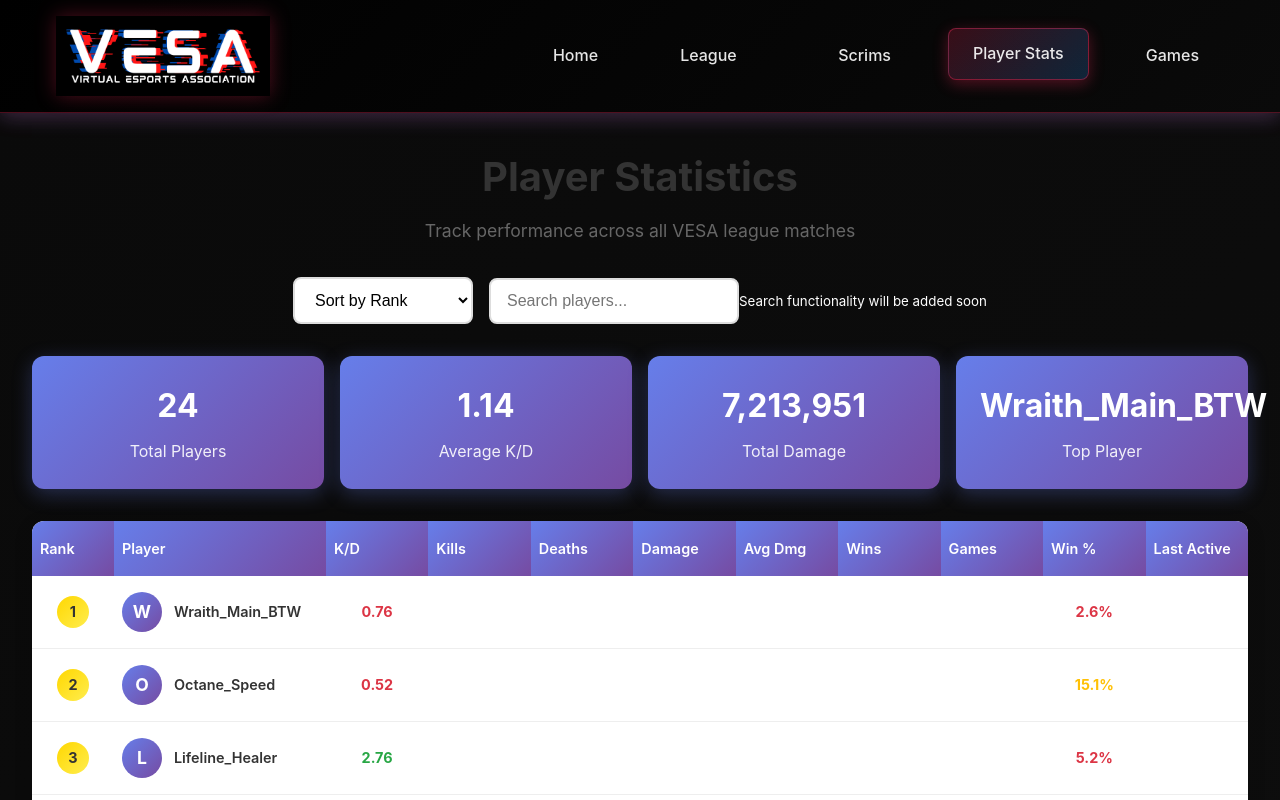
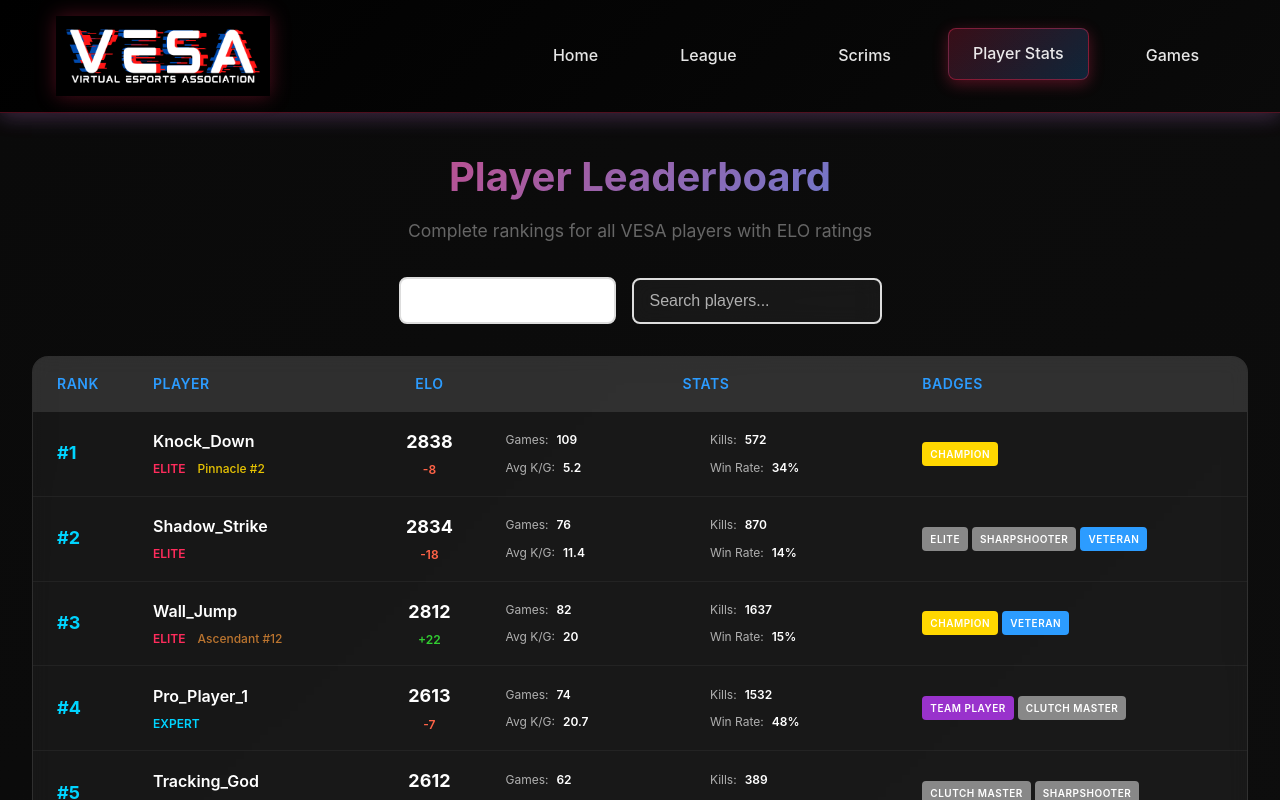
Before and after one commit to JakeMorales/VESAWeb, an Angular app: page /players in a window 1280 px wide. Shown: the top 800 px of the page. Built offline with nearby package versions, Linux system fonts and the light colour scheme.

Commit message:
feat: Update player stats and scrims components to enhance leaderboard functionality and improve player sorting

```diff
--- a/src/app/pages/player-stats/player-stats.component.ts
+++ b/src/app/pages/player-stats/player-stats.component.ts
@@ -1,38 +1,25 @@
-import { Component, OnInit } from '@angular/core';
+import { Component, OnInit, HostListener } from '@angular/core';
 import { CommonModule } from '@angular/common';
-
-interface Player {
-  id: number;
-  username: string;
-  rank: number;
-  kills: number;
-  deaths: number;
-  damage: number;
-  wins: number;
-  gamesPlayed: number;
-  kdr: number;
-  avgDamage: number;
-  winRate: number;
-  lastActive: string;
-}
+import { FormsModule } from '@angular/forms';
+import { ScrimsLeaderboardComponent, ScrimPlayer } from '../../components/scrims-leaderboard/scrims-leaderboard.component';
 
 @Component({
   selector: 'app-player-stats',
   standalone: true,
-  imports: [CommonModule],
+  imports: [CommonModule, FormsModule, ScrimsLeaderboardComponent],
   template: `
     <div class="player-stats-container">
       <div class="header-section">
-        <h1>Player Statistics</h1>
-        <p>Track performance across all VESA league matches</p>
+        <h1>Player Leaderboard</h1>
+        <p>Complete rankings for all VESA players with ELO ratings</p>
 
         <div class="filter-controls">
           <select (change)="onSortChange($event)" class="sort-select">
-            <option value="rank">Sort by Rank</option>
-            <option value="kills">Sort by Kills</option>
-            <option value="kdr">Sort by K/D Ratio</option>
-            <option value="damage">Sort by Damage</option>
+            <option value="elo">Sort by ELO</option>
+            <option value="kills">Sort by Total Kills</option>
             <option value="winRate">Sort by Win Rate</option>
+            <option value="gamesPlayed">Sort by Games Played</option>
+            <option value="averageKills">Sort by Avg Kills</option>
           </select>
 
           <div class="search-box">
@@ -40,82 +27,161 @@ interface Player {
               type="text"
               placeholder="Search players..."
               class="search-input"
+              [(ngModel)]="searchTerm"
+              (ngModelChange)="onSearchModelChange()"
             >
-            <small>Search functionality will be added soon</small>
           </div>
         </div>
       </div>
 
-      <div class="stats-overview">
-        <div class="stat-card">
-          <h3>{{ players.length }}</h3>
-          <p>Total Players</p>
+      <div class="leaderboard-section">
+        <app-scrims-leaderboard [players]="displayedPlayers"></app-scrims-leaderboard>
+
+        <div *ngIf="isLoading" class="loading-indicator">
+          <div class="spinner"></div>
+          <span>Loading more players...</span>
         </div>
-        <div class="stat-card">
-          <h3>{{ getAverageKDR() }}</h3>
-          <p>Average K/D</p>
+
+        <div *ngIf="hasMorePlayers && !isLoading" class="load-more-trigger">
+          <span>Scroll down to load more players</span>
         </div>
-        <div class="stat-card">
-          <h3>{{ getTotalDamage() | number }}</h3>
-          <p>Total Damage</p>
-        </div>
-        <div class="stat-card">
-          <h3>{{ getTopPlayer()?.username || 'N/A' }}</h3>
-          <p>Top Player</p>
-        </div>
-      </div>
-
-      <div class="table-container">
-        <table class="players-table">
-          <thead>
-            <tr>
-              <th class="rank-col">Rank</th>
-              <th class="player-col">Player</th>
-              <th class="stat-col">K/D</th>
-              <th class="stat-col">Kills</th>
-              <th class="stat-col">Deaths</th>
-              <th class="stat-col">Damage</th>
-              <th class="stat-col">Avg Dmg</th>
-              <th class="stat-col">Wins</th>
-              <th class="stat-col">Games</th>
-              <th class="stat-col">Win %</th>
-              <th class="stat-col">Last Active</th>
-            </tr>
-          </thead>
-          <tbody>
-            <tr *ngFor="let player of filteredPlayers" class="player-row">
-              <td class="rank-col">
-                <span class="rank-badge" [class]="getRankClass(player.rank)">
-                  {{ player.rank }}
-                </span>
-              </td>
-              <td class="player-col">
-                <div class="player-info">
-                  <div class="player-avatar">{{ player.username.charAt(0).toUpperCase() }}</div>
-                  <span class="player-name">{{ player.username }}</span>
-                </div>
-              </td>
-              <td class="stat-col" [class]="getKDRClass(player.kdr)">
-                {{ player.kdr.toFixed(2) }}
-              </td>
-              <td class="stat-col">{{ player.kills | number }}</td>
-              <td class="stat-col">{{ player.deaths | number }}</td>
-              <td class="stat-col">{{ player.damage | number }}</td>
-              <td class="stat-col">{{ player.avgDamage | number }}</td>
-              <td class="stat-col">{{ player.wins }}</td>
-              <td class="stat-col">{{ player.gamesPlayed }}</td>
-              <td class="stat-col" [class]="getWinRateClass(player.winRate)">
-                {{ player.winRate.toFixed(1) }}%
-              </td>
-              <td class="stat-col">{{ player.lastActive }}</td>
-            </tr>
-          </tbody>
-        </table>
       </div>
     </div>
   `,
   styles: [`
     .player-stats-container {
+      max-width: 1400px;
+      margin: 0 auto;
+      padding: 2rem;
+      min-height: 100vh;
+    }
+
+    .header-section {
+      text-align: center;
+      margin-bottom: 2rem;
+    }
+
+    .header-section h1 {
+      color: var(--color-accent-primary);
+      font-size: 3rem;
+      font-weight: 700;
+      margin-bottom: 0.5rem;
+      background: linear-gradient(135deg, var(--color-accent-primary), var(--color-accent-secondary));
+      -webkit-background-clip: text;
+      -webkit-text-fill-color: transparent;
+      background-clip: text;
+    }
+
+    .header-section p {
+      color: var(--color-text-secondary);
+      font-size: 1.125rem;
+      margin-bottom: 2rem;
+    }
+
+    .filter-controls {
+      display: flex;
+      gap: 1.5rem;
+      justify-content: center;
+      align-items: center;
+      flex-wrap: wrap;
+      margin-bottom: 2rem;
+    }
+
+    .sort-select {
+      padding: 0.75rem 1rem;
+      border: 1px solid rgba(255, 255, 255, 0.2);
+      border-radius: 8px;
+      background: rgba(255, 255, 255, 0.05);
+      color: var(--color-text-primary);
+      font-size: 0.875rem;
+      backdrop-filter: blur(10px);
+    }
+
+    .sort-select:focus {
+      outline: none;
+      border-color: var(--color-accent-primary);
+      box-shadow: 0 0 0 2px rgba(255, 44, 92, 0.2);
+    }
+
+    .search-box {
+      display: flex;
+      flex-direction: column;
+      gap: 0.5rem;
+    }
+
+    .search-input {
+      padding: 0.75rem 1rem;
+      border: 1px solid rgba(255, 255, 255, 0.2);
+      border-radius: 8px;
+      background: rgba(255, 255, 255, 0.05);
+      color: var(--color-text-primary);
+      font-size: 0.875rem;
+      backdrop-filter: blur(10px);
+      min-width: 250px;
+    }
+
+    .search-input:focus {
+      outline: none;
+      border-color: var(--color-accent-primary);
+      box-shadow: 0 0 0 2px rgba(255, 44, 92, 0.2);
+    }
+
+    .search-input::placeholder {
+      color: var(--color-text-secondary);
+    }
+
+    .leaderboard-section {
+      margin-top: 2rem;
+    }
+
+    .loading-indicator {
+      display: flex;
+      flex-direction: column;
+      align-items: center;
+      gap: 1rem;
+      padding: 2rem;
+      color: var(--color-text-secondary);
+    }
+
+    .spinner {
+      width: 40px;
+      height: 40px;
+      border: 3px solid rgba(255, 44, 92, 0.3);
+      border-top: 3px solid var(--color-accent-primary);
+      border-radius: 50%;
+      animation: spin 1s linear infinite;
+    }
+
+    @keyframes spin {
+      0% { transform: rotate(0deg); }
+      100% { transform: rotate(360deg); }
+    }
+
+    .load-more-trigger {
+      text-align: center;
+      padding: 2rem;
+      color: var(--color-text-secondary);
+      font-style: italic;
+    }
+
+    @media (max-width: 768px) {
+      .player-stats-container {
+        padding: 1rem;
+      }
+
+      .header-section h1 {
+        font-size: 2rem;
+      }
+
+      .filter-controls {
+        flex-direction: column;
+        gap: 1rem;
+      }
+
+      .search-input {
+        min-width: 200px;
+      }
+    }
       max-width: 1400px;
       margin: 0 auto;
       padding: 2rem;
@@ -377,127 +443,167 @@ interface Player {
   `]
 })
 export class PlayerStatsComponent implements OnInit {
-  players: Player[] = [];
-  filteredPlayers: Player[] = [];
-  sortBy = 'rank';
+  allPlayers: ScrimPlayer[] = [];
+  displayedPlayers: ScrimPlayer[] = [];
+  isLoading = false;
+  hasMorePlayers = true;
   searchTerm = '';
+  sortBy = 'elo';
+  currentPage = 0;
+  playersPerPage = 10;
+
+  @HostListener('window:scroll', ['$event'])
+  onScroll() {
+    if (this.isNearBottom() && this.hasMorePlayers && !this.isLoading) {
+      this.loadMorePlayers();
+    }
+  }
 
   ngOnInit() {
     this.generateMockData();
     this.sortPlayers();
+    this.loadInitialPlayers();
   }
 
   generateMockData() {
-    const usernames = [
-      'Wraith_Main_BTW', 'Octane_Speed', 'Lifeline_Healer', 'Pathfinder_Grapple',
-      'Bangalore_Smoke', 'Bloodhound_Hunter', 'Gibraltar_Tank', 'Caustic_Gas',
-      'Mirage_Bamboozle', 'Revenant_Shadow', 'Loba_Thief', 'Rampart_Builder',
-      'Horizon_Gravity', 'Fuse_Explosives', 'Valkyrie_Pilot', 'Seer_Tracker',
-      'Ash_Predator', 'Mad_Maggie', 'Newcastle_Shield', 'Vantage_Sniper',
-      'Catalyst_Wall', 'Ballistic_Veteran', 'Conduit_Energy', 'Alter_Portal'
+    const names = [
+      'Shadow_Strike', 'Apex_Legend', 'Elite_Gamer', 'Pro_Player_1', 'Combat_King',
+      'Victory_Queen', 'Skill_Master', 'Top_Fragger', 'Clutch_God', 'Aim_Bot',
+      'Head_Hunter', 'Damage_Dealer', 'Win_Streak', 'Carry_Lord', 'Beast_Mode',
+      'Predator_Rank', 'Diamond_Dive', 'Platinum_Pro', 'Gold_Rush', 'Silver_Surfer',
+      'Bronze_Warrior', 'Rookie_Rising', 'Veteran_Volt', 'Master_Chief', 'Legend_Born',
+      'Champion_Call', 'Winner_Takes', 'Final_Circle', 'Last_Stand', 'Victory_Lap',
+      'Kill_Leader', 'Squad_Wipe', 'Third_Party', 'High_Ground', 'Zone_Master',
+      'Loot_Goblin', 'Shield_Swap', 'Armor_Break', 'Knock_Down', 'Full_Send',
+      'No_Scope', 'Quick_Scope', 'Flick_Shot', 'Tracking_God', 'Movement_King',
+      'Slide_Cancel', 'Wall_Jump', 'Tap_Strafe', 'Portal_Play', 'Rift_Walker'
     ];
 
-    this.players = usernames.map((username, index) => {
-      const gamesPlayed = Math.floor(Math.random() * 500) + 50;
-      const kills = Math.floor(Math.random() * 2000) + 100;
-      const deaths = Math.floor(Math.random() * 1500) + 50;
-      const wins = Math.floor(Math.random() * gamesPlayed * 0.3);
-      const damage = Math.floor(Math.random() * 500000) + 50000;
+    const divisions = ['Pinnacle', 'Vanguard', 'Ascendant', 'Emergent', 'Challengers', 'Contenders'];
+    const badges = ['Champion', 'Veteran', 'Elite', 'Sharpshooter', 'Team Player', 'Clutch Master'];
+
+    this.allPlayers = names.map((name, index) => {
+      const gamesPlayed = Math.floor(Math.random() * 200) + 50;
+      const totalKills = Math.floor(Math.random() * 1500) + 200;
+      const averageKills = totalKills / gamesPlayed;
+      const averageDamage = Math.floor(Math.random() * 800) + 400;
+      const winRate = Math.floor(Math.random() * 40) + 10;
+      const elo = Math.floor(Math.random() * 2500) + 500;
+      const eloChange = Math.floor(Math.random() * 51) - 25;
+      const isLeaguePlayer = Math.random() > 0.3;
 
       return {
-        id: index + 1,
-        username,
         rank: index + 1,
-        kills,
-        deaths,
-        damage,
-        wins,
+        name,
+        elo,
+        eloChange,
         gamesPlayed,
-        kdr: deaths > 0 ? kills / deaths : kills,
-        avgDamage: Math.floor(damage / gamesPlayed),
-        winRate: (wins / gamesPlayed) * 100,
-        lastActive: this.getRandomDate()
+        totalKills,
+        averageKills: Math.round(averageKills * 10) / 10,
+        averageDamage,
+        winRate,
+        isLeaguePlayer,
+        division: isLeaguePlayer ? divisions[Math.floor(Math.random() * divisions.length)] : undefined,
+        divisionRank: isLeaguePlayer ? Math.floor(Math.random() * 20) + 1 : undefined,
+        badges: this.getRandomBadges(badges)
       };
     });
   }
 
-  getRandomDate(): string {
-    const dates = ['2 hours ago', '1 day ago', '3 days ago', '1 week ago', '2 weeks ago'];
-    return dates[Math.floor(Math.random() * dates.length)];
+  getRandomBadges(badges: string[]): string[] {
+    const numBadges = Math.floor(Math.random() * 3) + 1;
+    const shuffled = [...badges].sort(() => 0.5 - Math.random());
+    return shuffled.slice(0, numBadges);
   }
 
   sortPlayers() {
-    this.players.sort((a, b) => {
+    this.allPlayers.sort((a, b) => {
       switch (this.sortBy) {
-        case 'rank':
-          return a.rank - b.rank;
+        case 'elo':
+          return b.elo - a.elo;
         case 'kills':
-          return b.kills - a.kills;
-        case 'kdr':
-          return b.kdr - a.kdr;
-        case 'damage':
-          return b.damage - a.damage;
+          return b.totalKills - a.totalKills;
         case 'winRate':
           return b.winRate - a.winRate;
+        case 'gamesPlayed':
+          return b.gamesPlayed - a.gamesPlayed;
+        case 'averageKills':
+          return b.averageKills - a.averageKills;
         default:
-          return a.rank - b.rank;
+          return b.elo - a.elo;
       }
     });
-    this.filterPlayers();
+
+    // Update ranks after sorting
+    this.allPlayers.forEach((player, index) => {
+      player.rank = index + 1;
+    });
+
+    // Filter by search term
+    if (this.searchTerm) {
+      this.allPlayers = this.allPlayers.filter(player =>
+        player.name.toLowerCase().includes(this.searchTerm.toLowerCase())
+      );
+    }
+
+    // Reset pagination
+    this.currentPage = 0;
+    this.hasMorePlayers = this.allPlayers.length > this.playersPerPage;
+    this.loadInitialPlayers();
   }
 
-  filterPlayers() {
-    this.filteredPlayers = this.players.filter(player =>
-      player.username.toLowerCase().includes(this.searchTerm.toLowerCase())
-    );
+  loadInitialPlayers() {
+    this.displayedPlayers = this.allPlayers.slice(0, this.playersPerPage);
+    this.currentPage = 1;
   }
 
-  getRankClass(rank: number): string {
-    if (rank <= 3) return 'top-3';
-    if (rank <= 10) return 'top-10';
-    if (rank <= 25) return 'top-25';
-    return 'default';
+  loadMorePlayers() {
+    if (this.isLoading || !this.hasMorePlayers) return;
+
+    this.isLoading = true;
+
+    // Simulate loading delay
+    setTimeout(() => {
+      const startIndex = this.currentPage * this.playersPerPage;
+      const endIndex = startIndex + this.playersPerPage;
+      const newPlayers = this.allPlayers.slice(startIndex, endIndex);
+
+      this.displayedPlayers = [...this.displayedPlayers, ...newPlayers];
+      this.currentPage++;
+      this.hasMorePlayers = endIndex < this.allPlayers.length;
+      this.isLoading = false;
+    }, 500);
   }
 
-  getKDRClass(kdr: number): string {
-    if (kdr >= 2.0) return 'high-kdr';
-    if (kdr >= 1.0) return 'medium-kdr';
-    return 'low-kdr';
-  }
-
-  getWinRateClass(winRate: number): string {
-    if (winRate >= 20) return 'high-winrate';
-    if (winRate >= 10) return 'medium-winrate';
-    return 'low-winrate';
-  }
-
-  getAverageKDR(): string {
-    const total = this.players.reduce((sum, player) => sum + player.kdr, 0);
-    return (total / this.players.length).toFixed(2);
-  }
-
-  getTotalDamage(): number {
-    return this.players.reduce((sum, player) => sum + player.damage, 0);
-  }
-
-  getTopPlayer(): Player | undefined {
-    return this.players.find(player => player.rank === 1);
+  isNearBottom(): boolean {
+    const threshold = 200;
+    const position = window.innerHeight + window.scrollY;
+    const height = document.body.offsetHeight;
+    return position > height - threshold;
   }
 
   onSortChange(event: Event) {
     const target = event.target as HTMLSelectElement;
     this.sortBy = target.value;
+    this.generateMockData(); // Regenerate to get fresh data
     this.sortPlayers();
   }
 
-  onSearchChange(event: Event) {
+  onSearchChange(searchValue: string) {
+    this.searchTerm = searchValue;
+    this.generateMockData(); // Regenerate to get fresh data
+    this.sortPlayers();
+  }
+
+  onSearchModelChange() {
+    this.generateMockData(); // Regenerate to get fresh data
+    this.sortPlayers();
+  }
+
+  onSearchKeyup(event: KeyboardEvent) {
     const target = event.target as HTMLInputElement;
     this.searchTerm = target.value;
-    this.filterPlayers();
-  }
-
-  onSearchKeyup(value: string) {
-    this.searchTerm = value;
-    this.filterPlayers();
+    this.generateMockData(); // Regenerate to get fresh data
+    this.sortPlayers();
   }
 }
--- a/src/app/pages/scrims/scrims.component.html
+++ b/src/app/pages/scrims/scrims.component.html
@@ -120,7 +120,7 @@
   <section class="leaderboard">
     <div class="leaderboard-content">
       <h2>Scrims Leaderboard</h2>
-      <app-scrims-leaderboard [players]="leaderboard"></app-scrims-leaderboard>
+      <app-scrims-leaderboard [players]="topLeaderboard"></app-scrims-leaderboard>
     </div>
   </section>
 
--- a/src/app/pages/scrims/scrims.component.ts
+++ b/src/app/pages/scrims/scrims.component.ts
@@ -161,6 +161,11 @@ export class ScrimsComponent {
     }
   ];
 
+  // Get top 10 players for scrims page leaderboard
+  get topLeaderboard(): ScrimPlayer[] {
+    return this.leaderboard.slice(0, 10);
+  }
+
   // Scrim statistics
   scrimStats = {
     totalPlayers: 3896,
```
